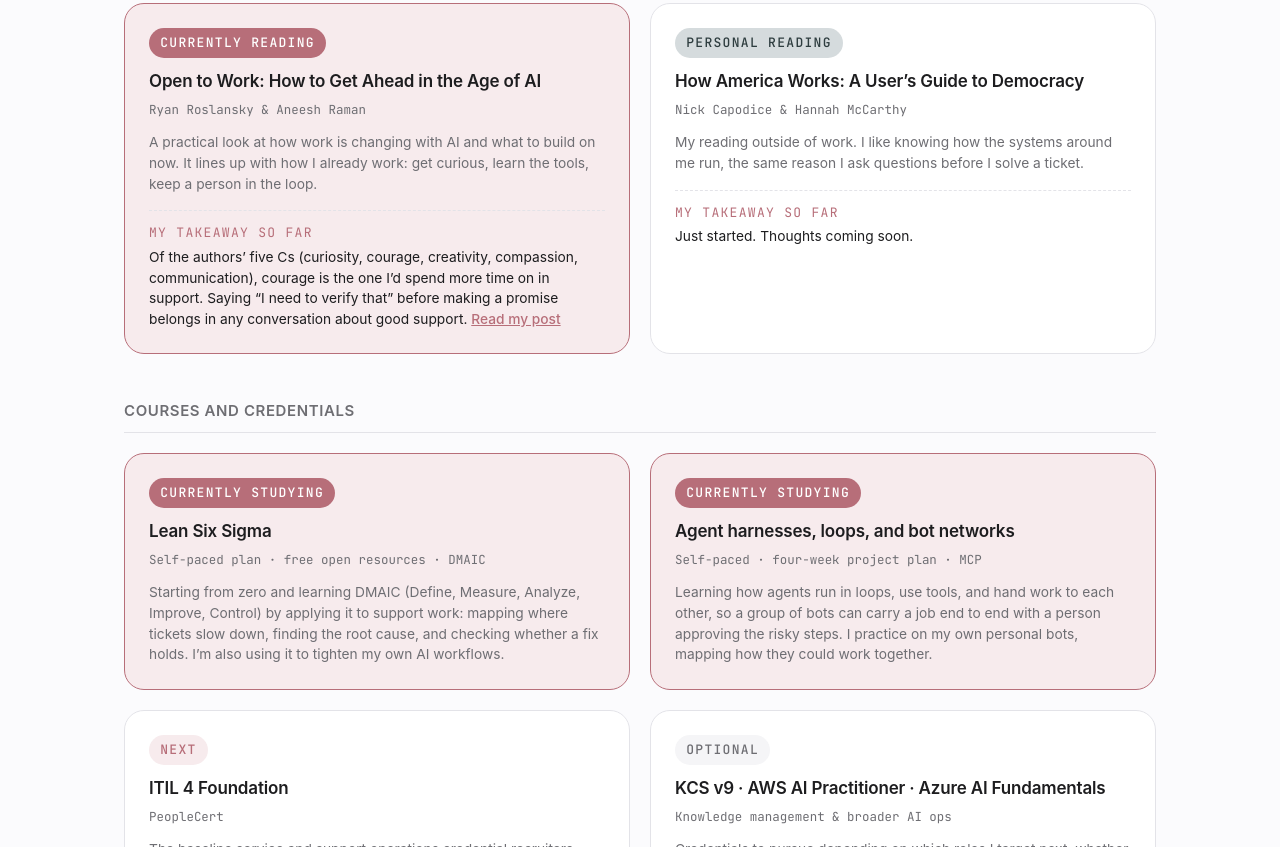
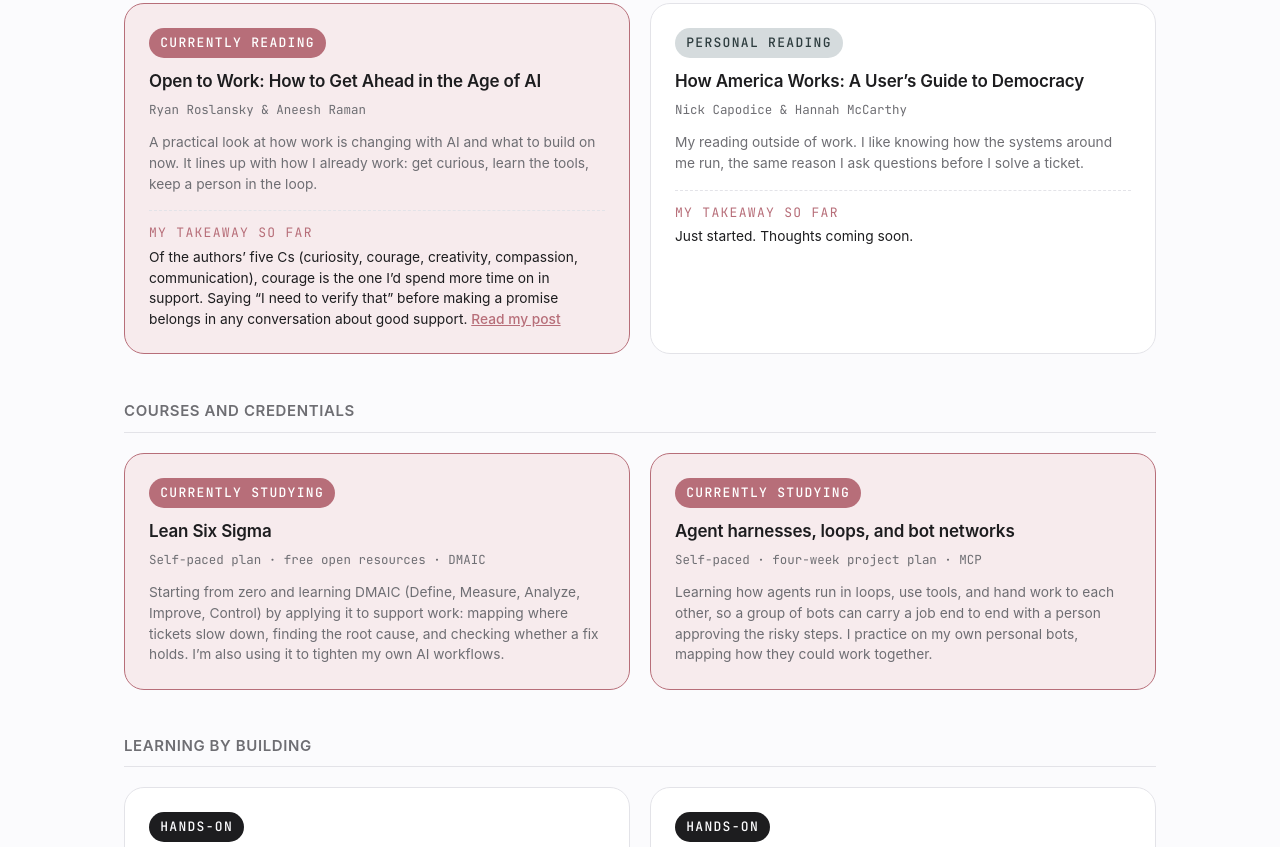
Before and after one commit to janackeh/janackeh-me, a plain HTML site: page index.html in a window 1280 px wide. Shown: the part 11153-12000 px from the top of the page. Drawn offline with Linux system fonts and the light colour scheme; a web font is replaced by a local one.

Commit message:
Remove next and optional course cards

```diff
--- a/index.html
+++ b/index.html
@@ -428,18 +428,6 @@
               <p class="cert-org">Self-paced · four-week project plan · MCP</p>
               <p class="cert-why">Learning how agents run in loops, use tools, and hand work to each other, so a group of bots can carry a job end to end with a person approving the risky steps. I practice on my own personal bots, mapping how they could work together.</p>
             </article>
-            <article class="cert-card reveal" data-status="next">
-              <span class="cert-status">Next</span>
-              <h4 class="cert-name">ITIL 4 Foundation</h4>
-              <p class="cert-org">PeopleCert</p>
-              <p class="cert-why">The baseline service and support operations credential recruiters filter CX and Ops roles on. Prepping through LinkedIn Learning and Udemy Business.</p>
-            </article>
-            <article class="cert-card reveal" data-status="optional">
-              <span class="cert-status">Optional</span>
-              <h4 class="cert-name">KCS v9 · AWS AI Practitioner · Azure AI Fundamentals</h4>
-              <p class="cert-org">Knowledge management &amp; broader AI ops</p>
-              <p class="cert-why">Credentials to pursue depending on which roles I target next, whether that’s knowledge management or deeper AI ops fluency.</p>
-            </article>
           </div>
         </div>
 
```
